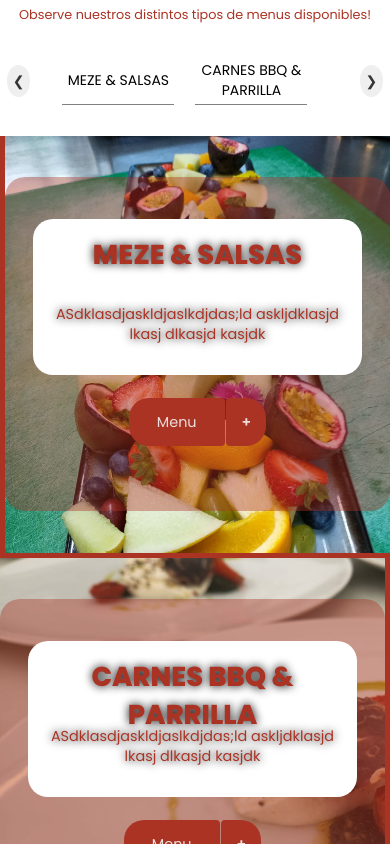
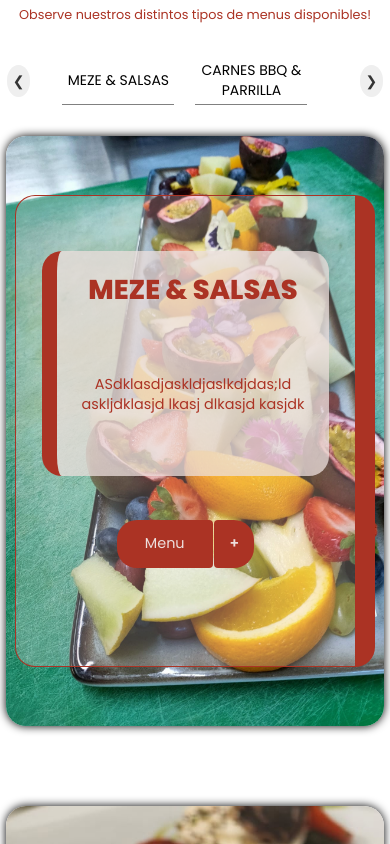
Before and after one commit to LeanM/apetito-granada-web, a React (Create React App) app: page / in a window 390 px wide. Shown: the part 1660-2504 px from the top of the page. Built offline with nearby package versions, Linux system fonts and the light colour scheme.

Commit message:
responsive cards

```diff
--- a/src/assets/colors.js
+++ b/src/assets/colors.js
@@ -11,6 +11,8 @@ export const colors = {
   navSemiTransparent: "rgba(171, 51, 36, 0.4)",
   navLight: "#c95f52",
   textNav: "#eddfdd",
+  textNavSemiTransparent: "rgba(237,223,221,0.25)",
+  textNavLowTransparent: "rgba(237,223,221,0.75)",
   navUltraLight: "#fff2d3",
   notification: "rgba(216, 57, 57, 0.7)",
   notificationLight: "rgba(235, 168, 168, 0.7)",
--- a/src/components/home-components/categoryCards/LeftCategoryCard.js
+++ b/src/components/home-components/categoryCards/LeftCategoryCard.js
@@ -91,11 +91,10 @@ const specificStyle = createUseStyles({
     "@media screen and (max-width: 1100px)": {},
 
     "@media screen and (max-width: 900px)": {
-      marginBottom: "0rem",
-      width: "100%",
-      borderBottom: `solid 5px ${colors.nav}`,
-      borderLeft: `solid 5px ${colors.nav}`,
-      height: "50vh",
+      width: "97%",
+      //borderBottom: `solid 5px ${colors.nav}`,
+      //borderLeft: `solid 5px ${colors.nav}`,
+      height: "70vh",
     },
   },
   dataContainer: {
@@ -117,16 +116,15 @@ const specificStyle = createUseStyles({
     "@media screen and (max-width: 1100px)": {
       width: "80%",
       height: "80%",
-      borderTop: `solid 5px ${colors.nav}`,
+      borderRight: `solid 20px ${colors.nav}`,
       border: `solid 1px ${colors.nav}`,
-      color: "white",
-      textShadow: "black 0 0 10px",
-      backgroundColor: colors.navSemiTransparent,
+      color: colors.white,
+
+      backgroundColor: colors.textNavSemiTransparent,
     },
 
     "@media screen and (max-width: 500px)": {
-      width: "100%",
-      border: "none",
+      width: "95%",
       padding: "10px",
       //borderTop:`solid 5px ${colors.nav}`,
     },
@@ -135,14 +133,21 @@ const specificStyle = createUseStyles({
   infoContainer: {
     width: "90%",
     height: "50%",
-    backgroundColor: colors.white,
     padding: "10px",
+    backgroundColor: colors.textNav,
     borderRadius: "20px",
+    borderLeft: `solid 15px ${colors.nav}`,
     color: colors.nav,
     display: "flex",
     flexDirection: "column",
     justifyContent: "center",
     alignItems: "center",
     textAlign: "center",
+
+    "@media screen and (max-width: 1100px)": {
+      backgroundColor: colors.textNavLowTransparent,
+      color: colors.nav,
+      borderLeft: `solid 15px ${colors.nav}`,
+    },
   },
 });
--- a/src/components/home-components/categoryCards/RightCategoryCard.js
+++ b/src/components/home-components/categoryCards/RightCategoryCard.js
@@ -85,11 +85,10 @@ const specificStyle = createUseStyles({
     //borderRadius:"5px",
 
     "@media screen and (max-width: 900px)": {
-      marginBottom: "0rem",
-      width: "100%",
-      borderBottom: `solid 5px ${colors.nav}`,
-      borderRight: `solid 5px ${colors.nav}`,
-      height: "50vh",
+      width: "97%",
+      //borderBottom: `solid 5px ${colors.nav}`,
+      //borderRight: `solid 5px ${colors.nav}`,
+      height: "70vh",
     },
   },
   dataContainer: {
@@ -110,16 +109,15 @@ const specificStyle = createUseStyles({
     "@media screen and (max-width: 1100px)": {
       width: "80%",
       height: "80%",
-      borderTop: `solid 5px ${colors.nav}`,
+      color: colors.white,
       border: `solid 1px ${colors.nav}`,
-      color: "white",
-      textShadow: "black 0 0 10px",
-      backgroundColor: colors.navSemiTransparent,
+      borderLeft: `solid 20px ${colors.nav}`,
+
+      backgroundColor: colors.textNavSemiTransparent,
     },
 
     "@media screen and (max-width: 500px)": {
-      width: "100%",
-      border: "none",
+      width: "95%",
       padding: "10px",
       //borderTop:`solid 5px ${colors.nav}`,
     },
@@ -128,14 +126,21 @@ const specificStyle = createUseStyles({
   infoContainer: {
     width: "90%",
     height: "50%",
-    backgroundColor: colors.white,
+    backgroundColor: colors.textNav,
     padding: "10px",
     borderRadius: "20px",
+    borderRight: `solid 15px ${colors.nav}`,
     color: colors.nav,
     display: "flex",
     flexDirection: "column",
     justifyContent: "center",
     alignItems: "center",
     textAlign: "center",
+
+    "@media screen and (max-width: 1100px)": {
+      backgroundColor: colors.textNavLowTransparent,
+      color: colors.nav,
+      borderRight: `solid 15px ${colors.nav}`,
+    },
   },
 });
--- a/src/components/home-components/categoryCards/styles.js
+++ b/src/components/home-components/categoryCards/styles.js
@@ -8,8 +8,12 @@ const useStyles = createUseStyles({
     height: "100%",
     zIndex: -1,
     backgroundSize: "cover",
+    borderRadius: "20px",
+    boxShadow: `0 0 10px ${colors.black}`,
 
     opacity: 0,
+
+    "&:hover": {},
 
     "@media screen and (max-width: 1100px)": {
       opacity: 1,
```
